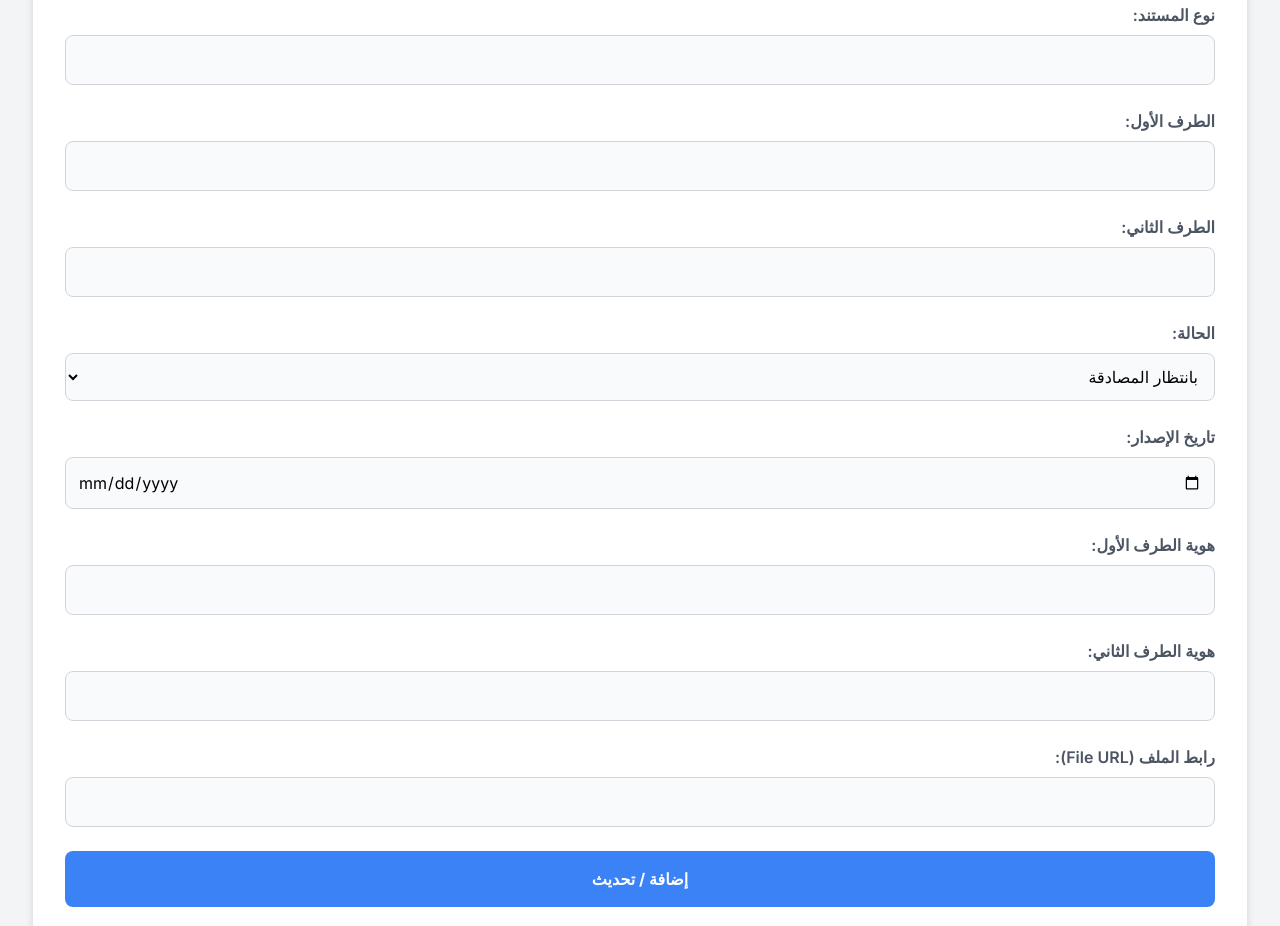
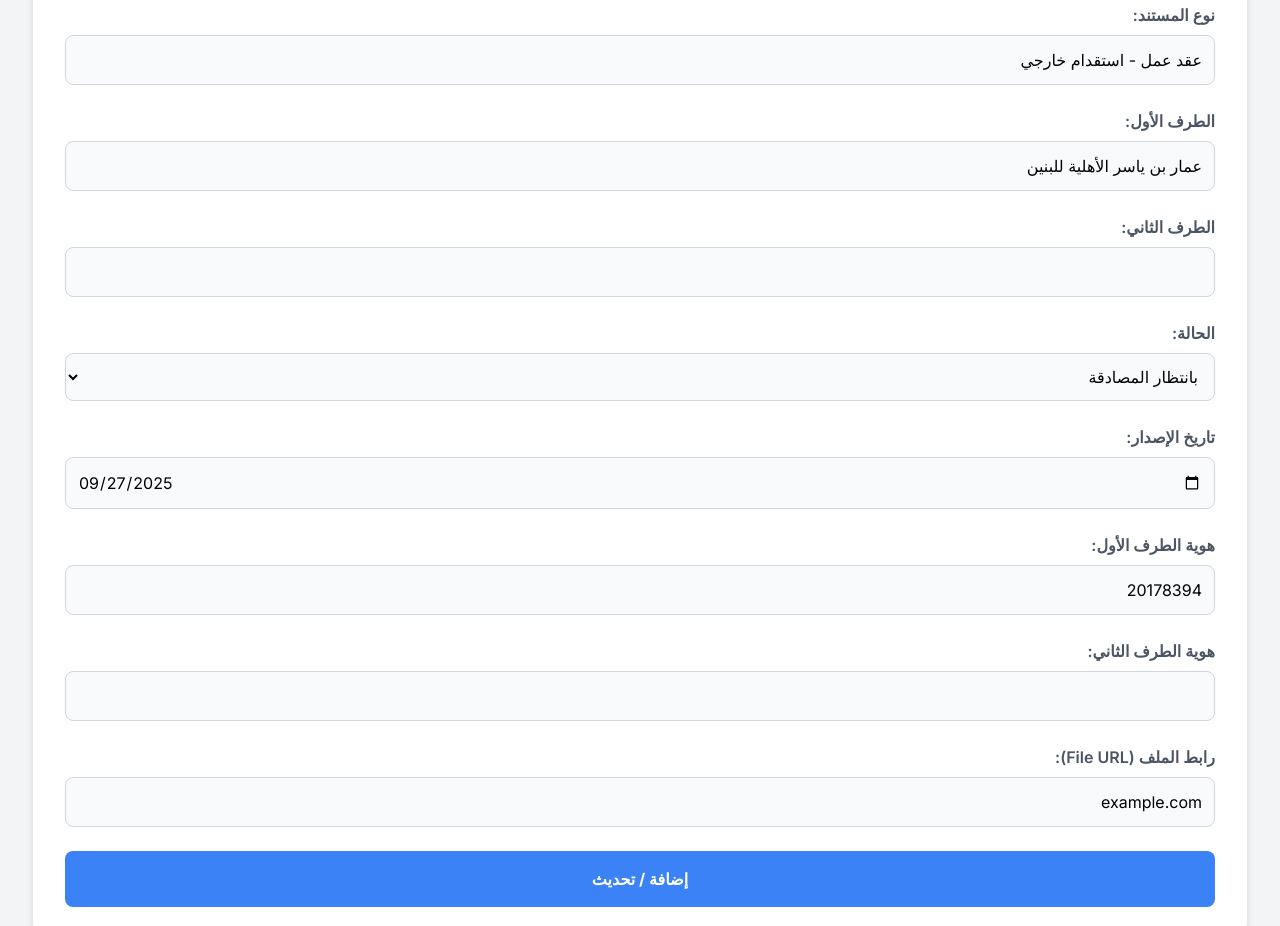
Before and after one commit to Shraideh2000/document-verification-app, a website: page public/admin.html in a window 1280 px wide. Shown: the part 390-1316 px from the top of the page. Drawn offline with nearby package versions, Linux system fonts and the light colour scheme.

Commit message:
admin page improvements

```diff
--- a/public/admin.html
+++ b/public/admin.html
@@ -120,11 +120,11 @@
             </div>
             <div class="form-group">
                 <label for="doc_type">نوع المستند:</label>
-                <input type="text" id="doc_type" name="doc_type" required>
+                <input type="text" id="doc_type" name="doc_type" value="عقد عمل - استقدام خارجي" required>
             </div>
             <div class="form-group">
                 <label for="party_one">الطرف الأول:</label>
-                <input type="text" id="party_one" name="party_one" required>
+                <input type="text" id="party_one" name="party_one" value="عمار بن ياسر الأهلية للبنين" required>
             </div>
             <div class="form-group">
                 <label for="party_two">الطرف الثاني:</label>
@@ -142,9 +142,16 @@
                 <label for="issue_date">تاريخ الإصدار:</label>
                 <input type="date" id="issue_date" name="issue_date" required>
             </div>
+
+            <script>
+            document.addEventListener("DOMContentLoaded", function() {
+                let today = new Date().toISOString().split('T')[0];
+                document.getElementById("issue_date").value = today;
+            });
+            </script>
             <div class="form-group">
                 <label for="party_one_id">هوية الطرف الأول:</label>
-                <input type="text" id="party_one_id" name="party_one_id" required>
+                <input type="text" id="party_one_id" name="party_one_id" value="20178394" required>
             </div>
             <div class="form-group">
                 <label for="party_two_id">هوية الطرف الثاني:</label>
@@ -152,7 +159,7 @@
             </div>
             <div class="form-group">
                 <label for="file_url">رابط الملف (File URL):</label>
-                <input type="url" id="file_url" name="file_url" required>
+                <input type="url" id="file_url" name="file_url" value="example.com" required>
             </div>
             <button type="submit" class="btn-submit">إضافة / تحديث</button>
         </form>
```
